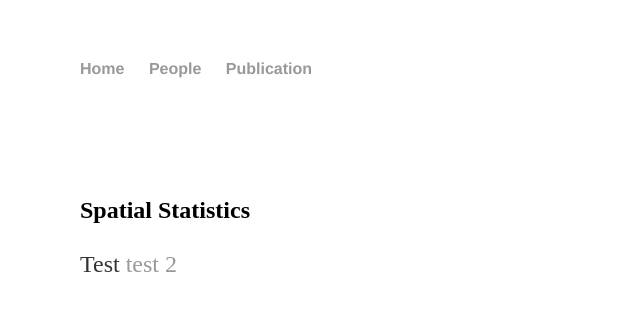
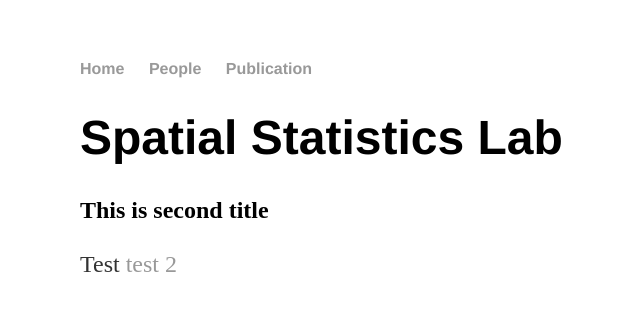
Before and after one commit to starestar/limcstat.github.io, a Jekyll site: the page built from index.html, in a window 1280 px wide. Shown: the top 311 px of the page, without its empty margins (112-752 px from the left). Built offline with Jekyll 4.4.1, drawn with Linux system fonts in a browser that asks for light colours.

Commit message:
Update index.html

```diff
--- a/index.html
+++ b/index.html
@@ -4,8 +4,9 @@ title: Spatial Statistics Lab
 ---
 <div class="blurb">
 
-	<h1> &nbsp;</h1>
+	<h1> Spatial Statistics Lab </h1>
 
-	<h2> Spatial Statistics </h2>
+	<h2> This is second title</h2>
+
 	<p>Test <a href="/about">test 2</a></p>
 </div><!-- /.blurb -->
```
